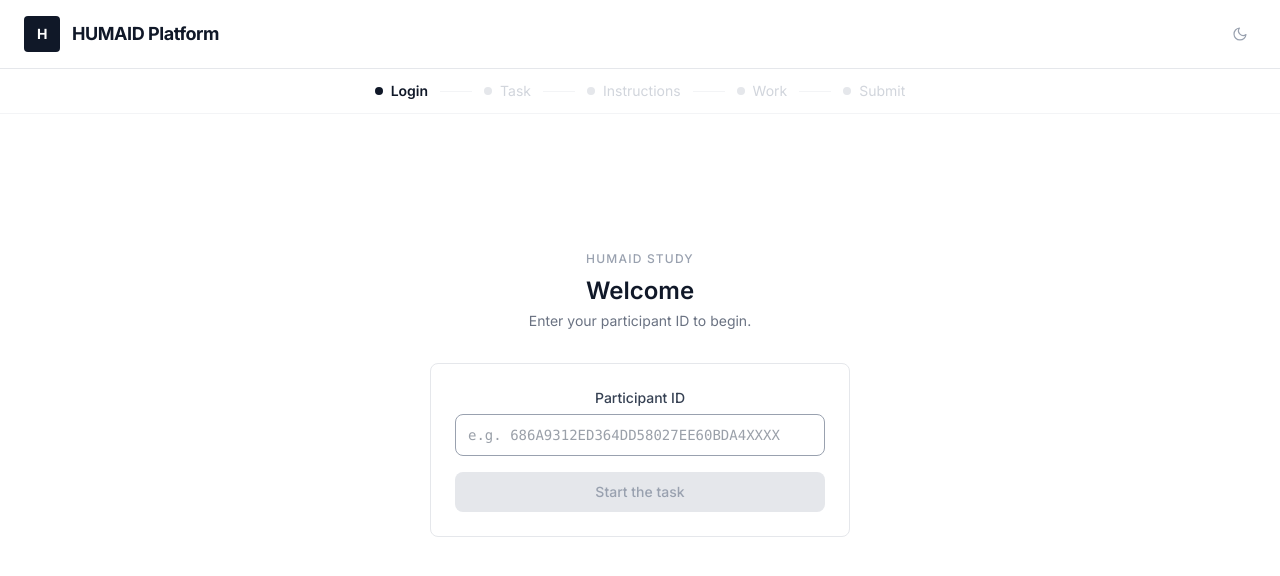
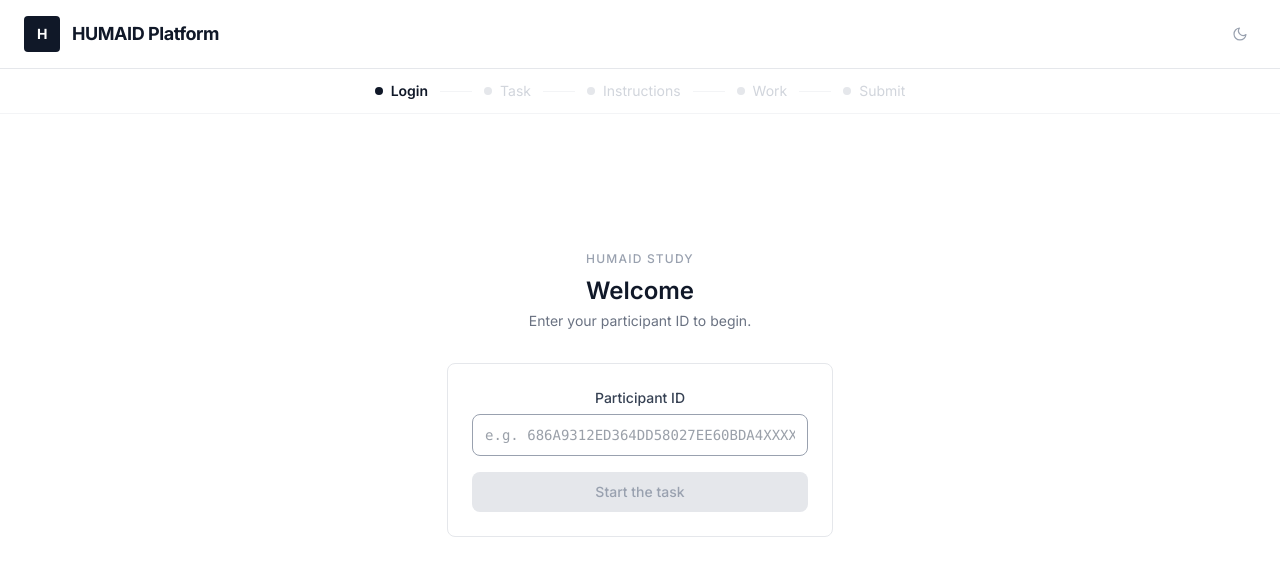
Before and after one commit to Jackustc/humaidplatform, a Next.js app: page / in a window 1280 px wide. Shown: the top 576 px of the page. Built offline with nearby package versions, Linux system fonts and the light colour scheme.

Commit message:
fix: size participant ID input to fit placeholder exactly
Use ch units (37 chars + padding) so placeholder fills the input
evenly with no excess space on the right.

```diff
--- a/app/page.tsx
+++ b/app/page.tsx
@@ -26,7 +26,7 @@ export default function LoginPage() {
 
   return (
     <div className="min-h-[60vh] flex items-center justify-center">
-      <div className="w-full" style={{ maxWidth: "420px" }}>
+      <div className="w-full" style={{ maxWidth: "fit-content" }}>
         <div className="mb-8 text-center" style={{ textAlign: "center" }}>
           <p className="text-xs font-medium text-gray-400 uppercase tracking-widest mb-2">HUMAID Study</p>
           <h1 className="text-2xl font-semibold text-gray-900 mb-1">Welcome</h1>
@@ -43,7 +43,8 @@ export default function LoginPage() {
               onKeyDown={handleKeyDown}
               autoFocus
               placeholder="e.g. 686A9312ED364DD58027EE60BDA4XXXX"
-              className="w-full border border-gray-200 rounded-lg px-3 py-2.5 text-sm font-mono text-gray-700 focus:outline-none focus:border-gray-400 transition-colors"
+              style={{ width: "calc(37ch + 1.5rem)" }}
+              className="border border-gray-200 rounded-lg px-3 py-2.5 text-sm font-mono text-gray-700 focus:outline-none focus:border-gray-400 transition-colors"
             />
           </div>
 
```
